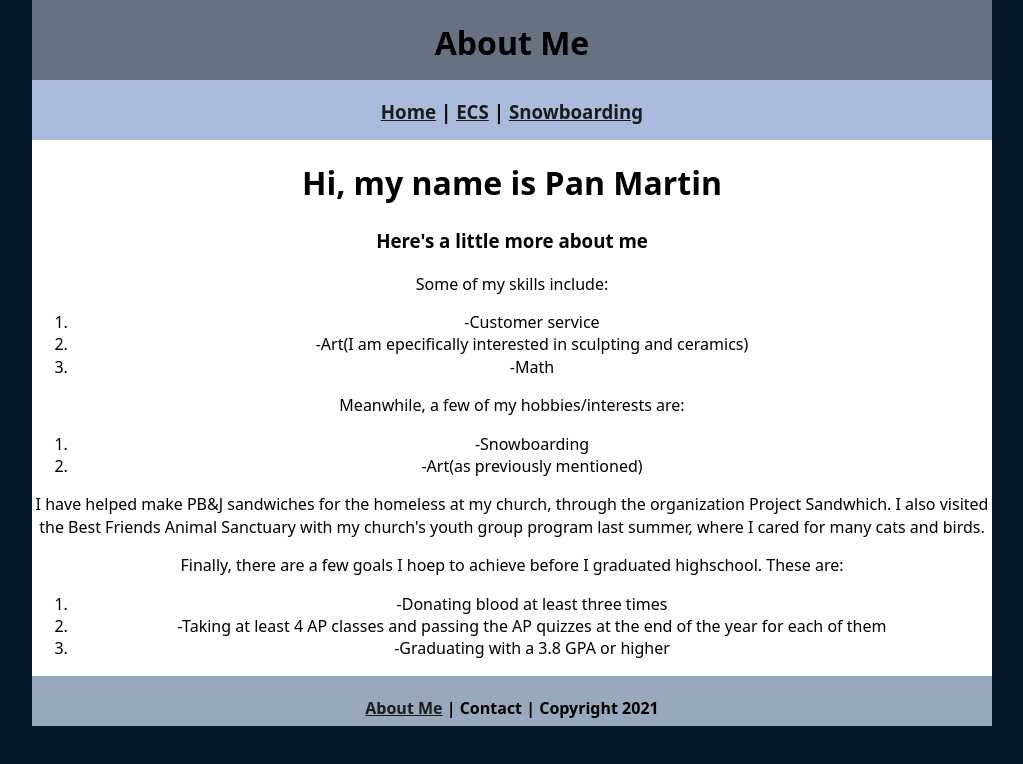
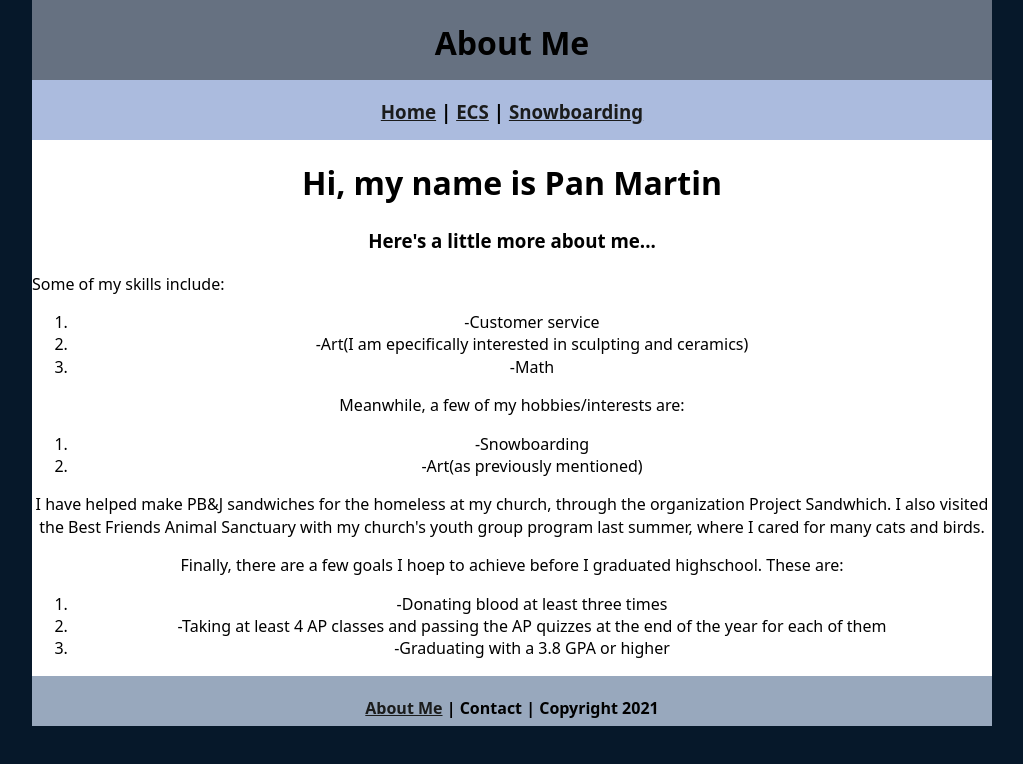
Before and after one commit to PanNm09/ecs-portfolio, a plain HTML site: page aboutme.html in a window 1280 px wide. Shown: the whole page, without its empty margins (128-1151 px from the left). Drawn offline with Linux system fonts and the light colour scheme.

Commit message:
Update aboutme.html

```diff
--- a/aboutme.html
+++ b/aboutme.html
@@ -15,10 +15,10 @@
             <h3> <a href="index.html">Home</a> | <a href="ecs/index.html">ECS</a> | <a href="snowboarding/index.html">Snowboarding</a> </h3>
          </div>
          <div class="content">
-           <center><h1>Hi, my name is Pan Martin</h1>
-          <h3>Here's a little more about me</h3>
-          <p>Some of my skills include:
-            <ol>
+           <h1>Hi, my name is Pan Martin</h1>
+          <h3>Here's a little more about me...</h3>
+          <p style="text-align:left">Some of my skills include:
+           <ol>
                <li>-Customer service</li>
                <li>-Art(I am epecifically interested in sculpting and ceramics)</li>
                <li>-Math</li>
@@ -35,7 +35,7 @@
               <li>-Taking at least 4 AP classes and passing the AP quizzes at the end of the year for each of them</li>
               <li>-Graduating with a 3.8 GPA or higher</li>
            </ol>
-           </p></center>
+           </p>
          </div>
          <div class="footer">
             <h4> <a href="aboutme.html">About Me</a> | Contact | Copyright 2021</h4>
```
